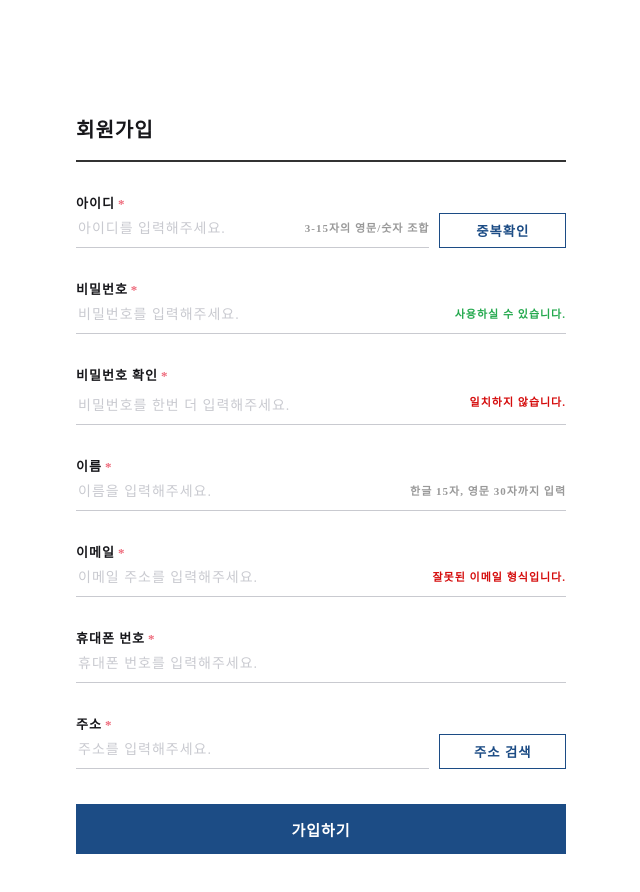
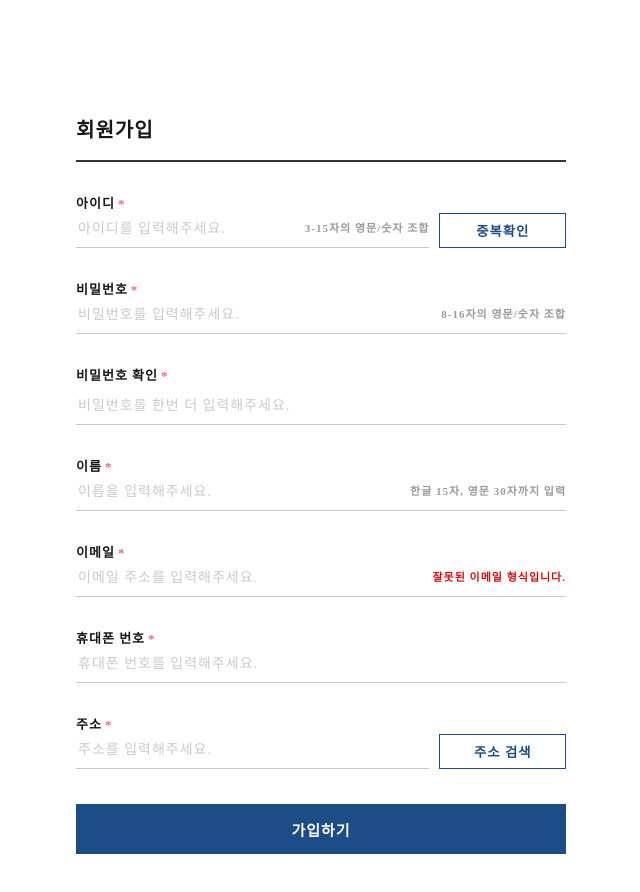
Before and after one commit to Yerim-Choi/react-login-form, a React (Create React App) app in the folder client/: page / in a window 1280 px wide. Shown: the top 892 px of the page, without its empty margins (319-959 px from the left). Built offline with nearby package versions, Linux system fonts and the light colour scheme; a web font is replaced by a local one.

Commit message:
feat: 비밀번호/확인 유효성 검사 작업

```diff
--- a/client/src/components/Login.css
+++ b/client/src/components/Login.css
@@ -1,7 +1,6 @@
 @font-face {
   font-family: "KoPubDotumMedium";
-  src: url("https://cdn.jsdelivr.net/gh/projectnoonnu/noonfonts_two@1.0/KoPubDotumMedium.woff")
-    format("woff");
+  src: url("https://cdn.jsdelivr.net/gh/projectnoonnu/noonfonts_two@1.0/KoPubDotumMedium.woff") format("woff");
   font-weight: normal;
   font-style: normal;
 }
@@ -72,6 +71,10 @@ body {
   border-bottom: 1px solid #c9cad0;
 }
 
+.row .item input.error {
+  border-bottom: 1px solid #ee6a7b !important;
+}
+
 .row .item p.error-msg {
   position: absolute;
   right: 0;
--- a/client/src/components/Login.jsx
+++ b/client/src/components/Login.jsx
@@ -7,6 +7,14 @@ function Login() {
   const [id, setId] = useState("");
   const [msgId, setMsgId] = useState("3-15자의 영문/숫자 조합");
   const [isId, setIsId] = useState(false);
+
+  const [pw, setPw] = useState("");
+  const [msgPw, setMsgPw] = useState("8-16자의 영문/숫자 조합");
+  const [isPw, setIsPw] = useState(false);
+
+  const [pwCheck, setPwCheck] = useState("");
+  const [msgCheckPw, setMsgCheckPw] = useState("");
+  const [isPwCheck, setIsPwCheck] = useState(false);
 
   // 아이디
   const onChangeName = useCallback((e) => {
@@ -32,6 +40,42 @@ function Login() {
     }
   }, []);
 
+  // 비밀번호
+  const onChangePw = useCallback((e) => {
+    const regExp = /^[a-z0-9]{8,16}$/;
+    setPw(e.target.value);
+
+    if (e.target.value.length < 8 || e.target.value.length > 16) {
+      // 길이 체크
+      setMsgPw("사용하실 수 없는 비밀번호입니다.");
+      setIsPw(false);
+    } else if (!regExp.test(e.target.value)) {
+      // 영문 또는 숫자
+      setMsgPw("영문 또는 숫자만 입려해주세요.");
+      setIsPw(false);
+    } else if (e.target.value.match(/\s/g)) {
+      // 공백 체크
+      setMsgPw("공백없이 입력해주세요.");
+      setIsPw(false);
+    } else {
+      setMsgPw("사용하실 수 있습니다.");
+      setIsPw(true);
+    }
+  }, []);
+
+  // 비밀번호 확인
+  const onChangePwCheck = (e) => {
+    setPwCheck(e.target.value);
+    if (pw !== e.target.value) {
+      // 공백 체크
+      setMsgCheckPw("비밀번호가 일치하지 않습니다.");
+      setIsPwCheck(false);
+    } else {
+      setMsgCheckPw("사용하실 수 있습니다");
+      setIsPwCheck(true);
+    }
+  };
+
   return (
     <div className="wrap">
       <div className="container">
@@ -44,6 +88,7 @@ function Login() {
                 아이디<span>*</span>
               </label>
               <input
+                className={id && (isId ? "" : "error")}
                 name="id"
                 required
                 placeholder="아이디를 입력해주세요."
@@ -70,13 +115,25 @@ function Login() {
                 비밀번호<span>*</span>
               </label>
               <input
+                className={pw && (isPw ? "" : "error")}
                 name="pw"
                 required
                 type="password"
                 placeholder="비밀번호를 입력해주세요."
+                value={pw}
+                onChange={onChangePw}
+                maxLength="16"
               />
-              {/* <p className="error-msg  msg-pw">8-16자의 영문/숫자 조합</p> */}
-              <p className="error-msg good">사용하실 수 있습니다.</p>
+
+              <p
+                className={classnames(
+                  "error-msg",
+                  "msg-id",
+                  pw && (isPw ? "good" : "error")
+                )}
+              >
+                {msgPw}
+              </p>
             </div>
           </div>
           <div className="row">
@@ -85,13 +142,27 @@ function Login() {
                 비밀번호 확인<span>*</span>
               </label>
               <input
-                className="pw-check"
+                className={classnames(
+                  "pw-check",
+                  pwCheck && (isPwCheck ? "" : "error")
+                )}
                 name="pw-check"
                 required
                 type="password"
                 placeholder="비밀번호를 한번 더 입력해주세요."
+                value={pwCheck}
+                onChange={onChangePwCheck}
+                maxLength="16"
               />
-              <p className="error-msg check-msg-pw error">일치하지 않습니다.</p>
+              <p
+                className={classnames(
+                  "error-msg",
+                  "msg-id",
+                  pwCheck && (isPwCheck ? "good" : "error")
+                )}
+              >
+                {msgCheckPw}
+              </p>
             </div>
           </div>
           {/* name */}
```
